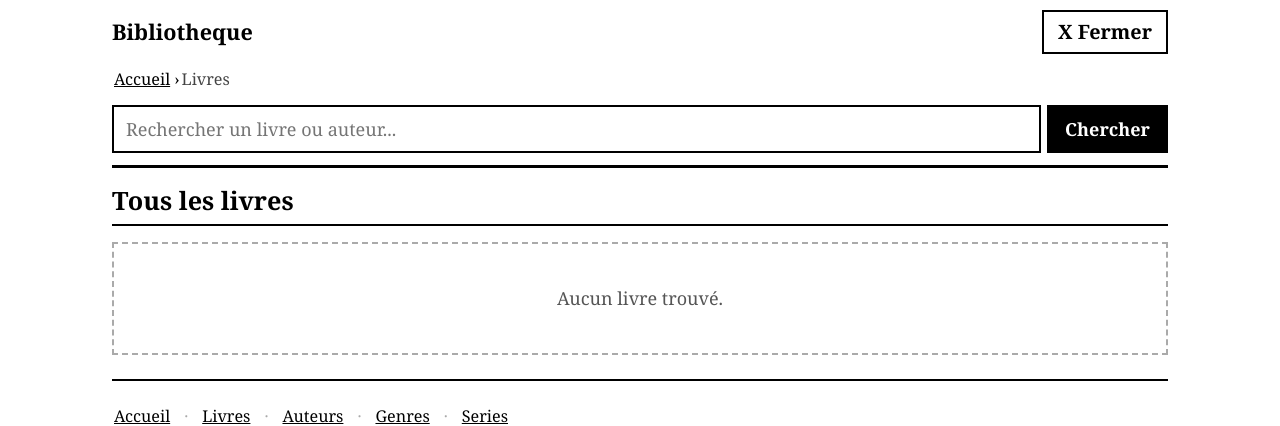
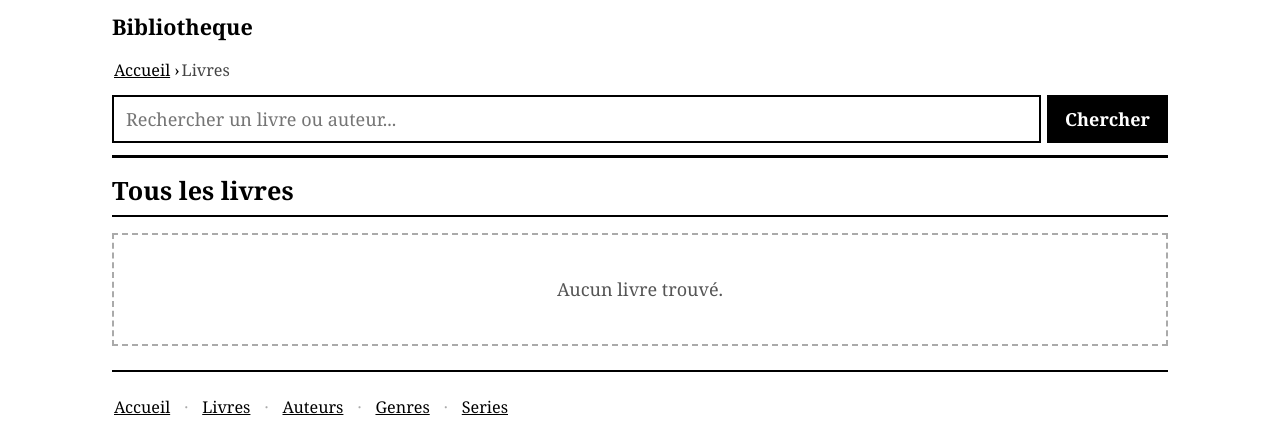
Before and after one commit to fmajurel/kobo-calibre-browser, a FastAPI app: page /books/ in a window 1280 px wide. Shown: the top 426 px of the page. Run offline with FastAPI, Linux system fonts and the light colour scheme; the visitor is signed in with stand-in values (Sample User, id 1); data that the repository does not hold is empty.

Commit message:
cleanup: remove X Fermer button and dead JS

```diff
--- a/app/templates/base.html
+++ b/app/templates/base.html
@@ -11,17 +11,11 @@
     document.addEventListener('htmx:beforeHistoryUpdate', function(e) {
       e.preventDefault();
     });
-    function fermerApp() {
-      location.replace('about:blank');
-    }
   </script>
 </head>
 <body hx-boost="true">
   <header class="site-header">
-    <div class="header-top">
-      <a href="/" class="site-title">Bibliotheque</a>
-      <button class="btn-close-browser" onclick="fermerApp()" title="Fermer le navigateur">X Fermer</button>
-    </div>
+    <a href="/" class="site-title">Bibliotheque</a>
     {% if breadcrumbs %}
     <nav class="breadcrumb" aria-label="Navigation">
       <a href="/">Accueil</a>
```
